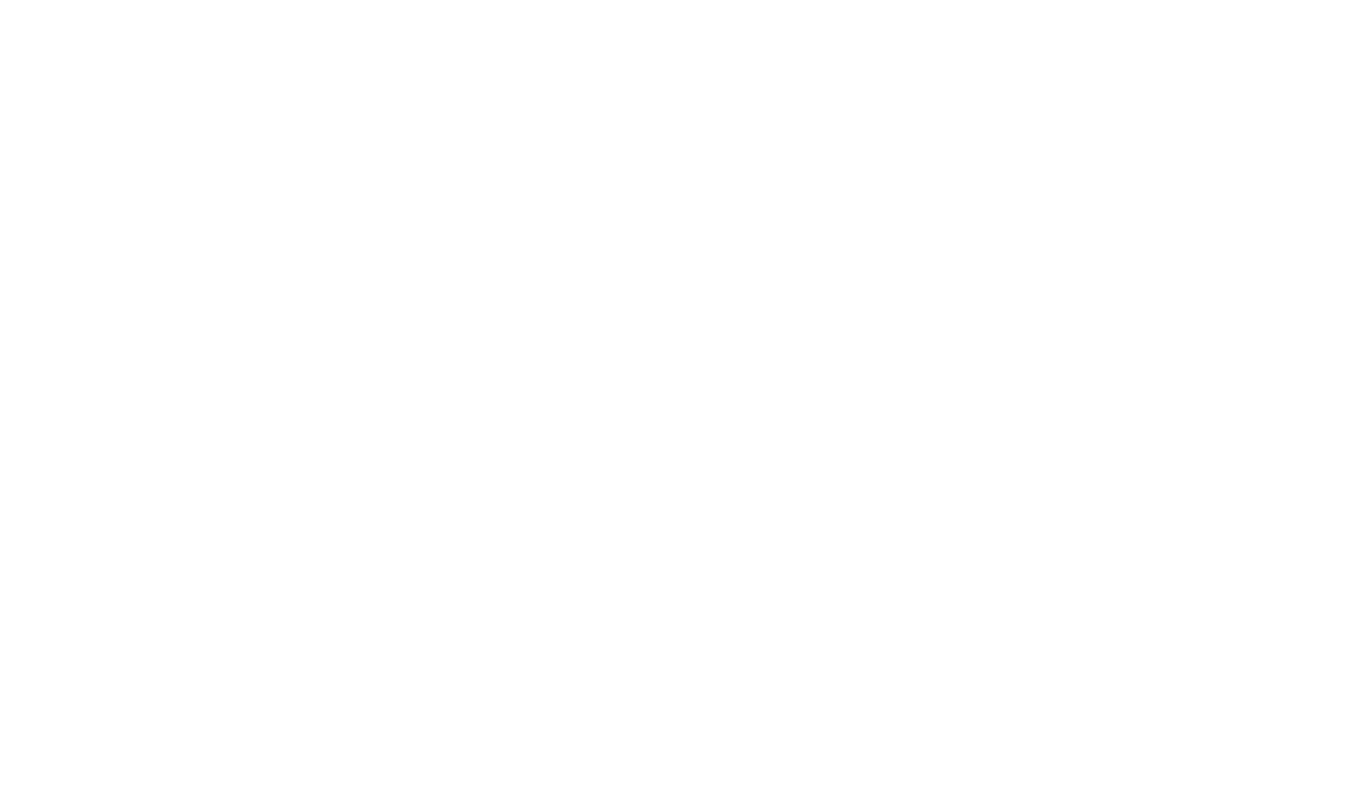
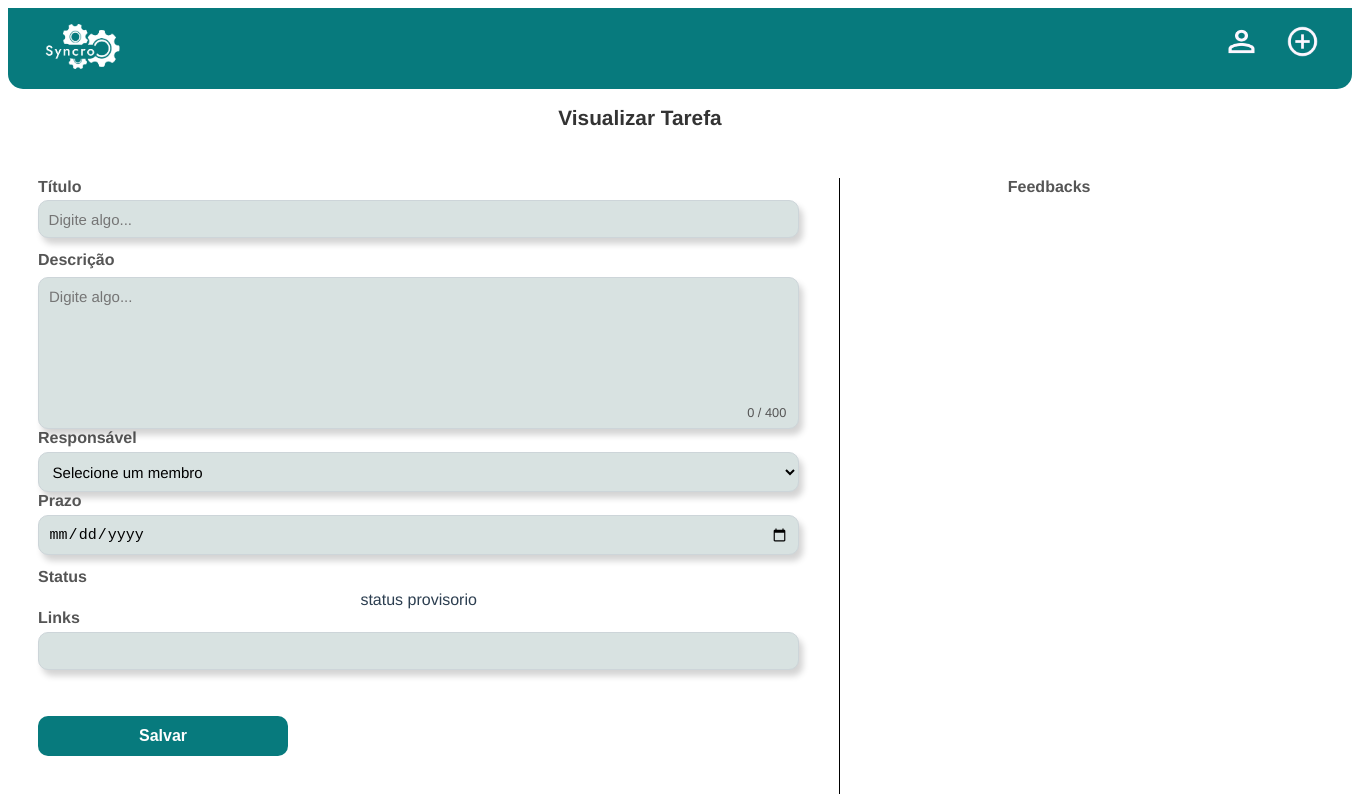
Before and after one commit to MarcelaPaixao/Syncro, a Vue app in the folder frontend_syncro/: page /visualizar-tarefa in a window 1280 px wide. Before the commit this address had no page. Shown: the top 794 px of the page, 1352 px wide, since content can reach past the window. Built offline with nearby package versions, Linux system fonts and the light colour scheme.

Commit message:
ajustes pop-up de criar tarefa + ajustes visualizarTarefa

```diff
--- a/frontend_syncro/src/App.vue
+++ b/frontend_syncro/src/App.vue
@@ -15,6 +15,7 @@
   -moz-osx-font-smoothing: grayscale;
   text-align: center;
   color: #2c3e50;
+  height: 100%;
 }
 
 .bg-padrao {
--- a/frontend_syncro/src/components/AppHeader.vue
+++ b/frontend_syncro/src/components/AppHeader.vue
@@ -9,8 +9,7 @@
         <img alt="Perfil" src="@/assets/user_icon.png" />
       </router-link>
 
-      <!-- <router-link to="/criar-grupo" class="icon-link"> -->
-      <router-link to="/criar-tarefa" class="icon-link">
+      <router-link to="/criar-grupo" class="icon-link">
         <img alt="Novo Grupo" src="@/assets/plus_circle_icon.png" />
       </router-link>
     </div>
@@ -19,7 +18,7 @@
 
 <script setup></script>
 
-<style>
+<style scoped>
 header {
   display: flex;
   justify-content: space-between;
--- a/frontend_syncro/src/components/BaseModal.vue
+++ b/frontend_syncro/src/components/BaseModal.vue
@@ -10,7 +10,7 @@
       </header>
 
       <main class="modal-body">
-        <slot name="body"> </slot>
+        <slot> </slot>
       </main>
 
       <footer class="modal-footer">
@@ -44,11 +44,11 @@ defineEmits(["close"]);
 }
 
 .modal-content {
-  background-color: white;
+  background-color: rgb(255, 255, 255);
   padding: 1.5rem;
   border-radius: 20px;
   box-shadow: 0 5px 15px rgba(0, 0, 0, 0.3);
-  width: 90%;
+  width: 35%;
   max-width: 600px;
   position: relative;
   display: flex;
@@ -61,15 +61,15 @@ defineEmits(["close"]);
   right: 15px;
   background: none;
   border: none;
-  font-size: 2rem;
+  font-size: 3rem;
   cursor: pointer;
   color: #888;
 }
 
-.modal-header,
+/* .modal-header,
 .modal-footer {
-  padding: 1rem;
-}
+  padding: 0.5rem;
+} */
 
 .modal-header {
   border-bottom: 1px solid #eee;
@@ -85,6 +85,6 @@ defineEmits(["close"]);
 .modal-body {
   padding: 1rem;
   overflow-y: auto; /* Adiciona scroll se o conteúdo for muito grande */
-  max-height: 70vh;
+  max-height: 100vh;
 }
 </style>
--- a/frontend_syncro/src/components/CriarTarefaModal.vue
+++ b/frontend_syncro/src/components/CriarTarefaModal.vue
@@ -1,6 +1,6 @@
 <template>
   <BaseModal :visivel="visivel" @close="$emit('close')">
-    <template v-slor:header>
+    <template v-slot:header>
       <h2>Nova Tarefa</h2>
     </template>
 
@@ -75,7 +75,12 @@ export default {
     submitTarefa() {
       this.$emit("salvar", this.tarefaLocal);
 
-      // this.tarefaLocal = { titulo: "", descricao: "", responsavel: "", prazoTarefa: "" };
+      this.tarefaLocal = {
+        titulo: "",
+        descricao: "",
+        responsavel: "",
+        prazoTarefa: "",
+      };
     },
   },
 };
@@ -99,7 +104,7 @@ export default {
   height: 150px;
   box-shadow: 4px 4px 6px rgba(0, 0, 0, 0.173);
   border: 0.1px solid rgb(205, 213, 217);
-  display: block; /* Garante o comportamento correto */
+  display: block;
 }
 
 .input-group :deep(textarea) {
--- a/frontend_syncro/src/router/index.js
+++ b/frontend_syncro/src/router/index.js
@@ -6,8 +6,8 @@ import EsqueceuSuaSenhaView from "../views/EsqueceuSuaSenhaView.vue";
 import RedefinirSenhaView from "../views/RedefinirSenhaView.vue";
 import CriarNovoGrupoView from "@/views/CriarNovoGrupoView.vue";
 import PerfilUsuarioView from "@/views/PerfilUsuarioView.vue";
-// import CriarTarefa from "@/components/CriarTarefaModal.vue";
 import DashboardView from "@/views/DashboardView.vue";
+import VisualizarTarefaView from "@/views/VisualizarTarefaView.vue";
 
 const routes = [
   // {
@@ -50,6 +50,11 @@ const routes = [
     component: PerfilUsuarioView,
   },
   {
+    path: "/visualizar-tarefa",
+    name: "visualizar-tarefa",
+    component: VisualizarTarefaView,
+  },
+  {
     path: "/criar-tarefa",
     name: "criar-tarefa",
     component: DashboardView,
--- a/frontend_syncro/src/views/CriarNovoGrupoView.vue
+++ b/frontend_syncro/src/views/CriarNovoGrupoView.vue
@@ -26,7 +26,7 @@
       </div>
 
       <div class="checklist-container">
-        <div class="box">
+        <div>
           <label>Membros</label>
         </div>
       </div>
@@ -94,7 +94,7 @@ export default {
   width: 100vw;
   height: 100vh;
   grid-template-columns: 2fr 1.1fr;
-  grid-template-rows: 7fr 1fr;
+  /* grid-template-rows: 7fr 1fr; */
   column-gap: 40px;
   padding-left: 30px;
   padding-right: 30px;
@@ -102,6 +102,7 @@ export default {
 
 .text-container {
   display: grid;
+  align-items: stretch;
 }
 
 .input-container {
@@ -109,12 +110,7 @@ export default {
   grid-template-columns: 1fr 1fr;
   grid-template-rows: 1fr 1fr;
   column-gap: 30px;
-  /* row-gap: -100px; */
 }
-
-/* .descricao-container {
-  background-color: aqua;
-} */
 
 .descricao-container:deep(.textarea-container) {
   height: 250px;
--- a/frontend_syncro/src/views/DashboardView.vue
+++ b/frontend_syncro/src/views/DashboardView.vue
@@ -36,3 +36,4 @@ export default {
   },
 };
 </script>
+<style></style>
--- a/frontend_syncro/src/views/LoginView.vue
+++ b/frontend_syncro/src/views/LoginView.vue
@@ -66,6 +66,7 @@ export default {
         email: this.email,
         password: this.password,
       });
+      this.$router.push("/criar-grupo");
     },
     redirecionaCadastrar() {
       console.log("redirecionando cadastro...");
--- a/frontend_syncro/src/views/VisualizarTarefaView.vue
+++ b/frontend_syncro/src/views/VisualizarTarefaView.vue
@@ -1,10 +1,12 @@
+<!-- Ajustar arquivo, pois não serão inputs normais, mas a visualização dos dados da tarefa
+ e possibilidade de alteração -->
 <template>
   <AppHeader />
   <h2>Visualizar Tarefa</h2>
-
+  <div class="visualizar-tarefa">
+    <div class="text-group">
       <form @submit.prevent="visualizarTarefa">
-    <div class="visualizar-tarefa">
-      <div class="input-container">
+        <div class="info-container">
           <div class="input-group">
             <InputString v-model="titulo" label="Título" />
           </div>
@@ -28,6 +30,9 @@
           <div class="input-group">
             <InputString v-model="prazoTarefa" label="Prazo" type="date" />
           </div>
+          <div class="status-group">
+            <label>Status</label> <span>{{ status }}</span>
+          </div>
           <!-- MARCELA:Conferir se aqui precisa de componente especifico ou se InputString vale -->
           <div class="input-group">
             <label>Links</label>
@@ -35,12 +40,6 @@
           </div>
         </div>
 
-      <div class="feedback-container">
-        <div class="box">
-          <label>Feedbacks</label>
-        </div>
-      </div>
-    </div>
         <div class="btn-container">
           <BotaoCustomizado
             type="submit"
@@ -49,6 +48,14 @@
           />
         </div>
       </form>
+    </div>
+
+    <div class="feedback-container">
+      <div>
+        <label>Feedbacks</label>
+      </div>
+    </div>
+  </div>
 </template>
 
 <script>
@@ -58,7 +65,7 @@ import InputString from "@/components/InputString.vue";
 import TextArea from "@/components/TextArea.vue";
 
 export default {
-  name: "visualizarTarefaView",
+  name: "VisualizarTarefaView",
   components: {
     BotaoCustomizado,
     AppHeader,
@@ -71,7 +78,7 @@ export default {
       descricao: "",
       responsavel: "",
       prazoTarefa: "",
-      status: "",
+      status: "status provisorio",
       membrosDoGrupo: [
         { id: 1, nome: "Marcela" },
         { id: 2, nome: "Malu" },
@@ -97,52 +104,61 @@ export default {
 </script>
 
 <style scoped>
-input,
+.visualizar-tarefa {
+  display: grid;
+  width: 100vw;
+  height: 100vh;
+  grid-template-columns: 2fr 1.1fr;
+  column-gap: 40px;
+  padding: 30px;
+  box-sizing: border-box;
+}
+
+.text-group {
+  display: flex;
+  flex-direction: column;
+  height: 100%;
+  justify-content: space-between;
+}
+
+form {
+  display: flex;
+  flex-direction: column;
+  height: 100%;
+  min-height: 400px;
+}
+
+.btn-container {
+  margin-top: 20px;
+  padding: 1rem 0;
+  display: flex;
+  justify-content: left;
+}
+
 .input-group :deep(input) {
   font-size: 15px;
   background-color: rgb(216, 226, 225);
   box-shadow: 4px 6px 6px rgba(0, 0, 0, 0.173);
   border: 0.1px solid rgb(205, 213, 217);
-  width: 75%;
-}
-.input-group {
-  width: 100%;
-}
-.nova-tarefa {
-  display: flex;
-  width: 100vw;
-  height: 100vh;
-}
-
-.input-container {
-  width: 65%;
-  margin-left: 20px;
 }
 
 .feedback-container {
-  /* justify-content: center; */
-  padding-left: 1rem;
+  display: grid;
   border-left: 1px solid black;
-}
-
-.btn-container {
-  display: flex;
-  justify-content: flex-start;
-  padding: 1rem 0;
+  justify-content: center;
 }
 
 .input-group :deep(.textarea-container) {
-  width: 75%;
   height: 150px;
   background-color: rgb(216, 226, 225);
   box-shadow: 4px 6px 6px rgba(0, 0, 0, 0.173);
   border: 0.1px solid rgb(205, 213, 217);
   border-radius: 10px;
-  display: block; /* Garante o comportamento correto */
+  display: block;
 }
 
 .input-group :deep(textarea) {
-  height: 100%; /* Faz a textarea preencher a altura do contêiner */
+  height: 100%;
 }
 
 select {
@@ -153,7 +169,7 @@ select {
   border-radius: 10px;
   border: 0.1px solid rgb(205, 213, 217);
   padding: 0.6rem;
-  width: 75%;
+  width: 100%;
 }
 </style>
 
```
Lines whose indentation alone changed are shown as unchanged.
